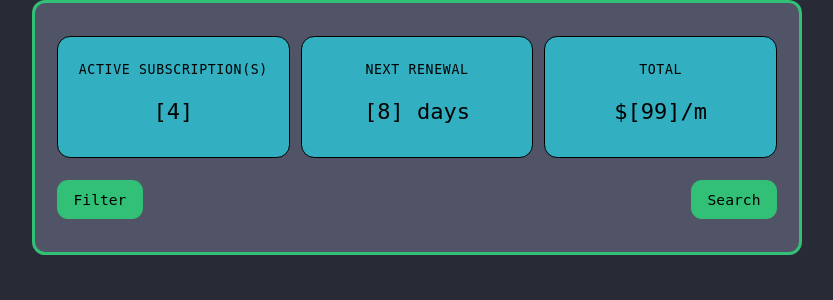
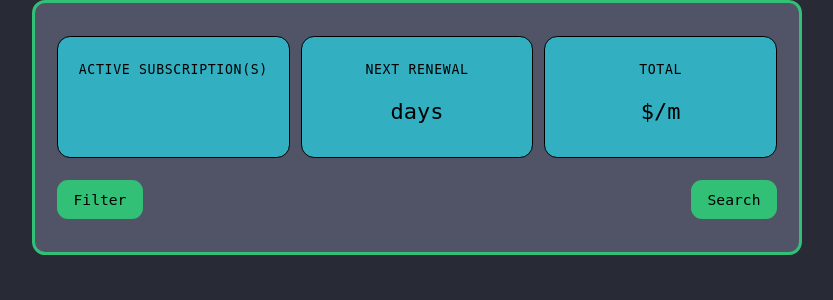
Before and after one commit to chaara-dev/ACIT2911-Group-8, a Python web app: template src/templates/index.html in a window 1280 px wide. Shown: the part 83-383 px from the top of the page, without its empty margins (223-1056 px from the left). Run offline with Jinja, Linux system fonts and the light colour scheme; the template is opened without the code that fills it, so the values that code supplies are empty.

Commit message:
remove placeholder stat values

```diff
--- a/src/templates/index.html
+++ b/src/templates/index.html
@@ -22,15 +22,15 @@
         <div class="stats">
             <div class="stat-box">
                 <p class="stat-text">Active Subscription(s)</p>
-                <p class="stat-value"><span id="active-sub">[4]</span></p>
+                <p class="stat-value"><span id="active-sub"></span></p>
             </div>
             <div class="stat-box">
                 <p class="stat-text">Next Renewal</p>
-                <p class="stat-value"><span id="next-renew">[8]</span> days</p>
+                <p class="stat-value"><span id="next-renew"></span> days</p>
             </div>
             <div class="stat-box">
                 <p class="stat-text">Total</p>
-                <p class="stat-value">$<span id="total-price">[99]</span>/m</p>
+                <p class="stat-value">$<span id="total-price"></span>/m</p>
             </div>
         </div>
         <div class="action">
```
